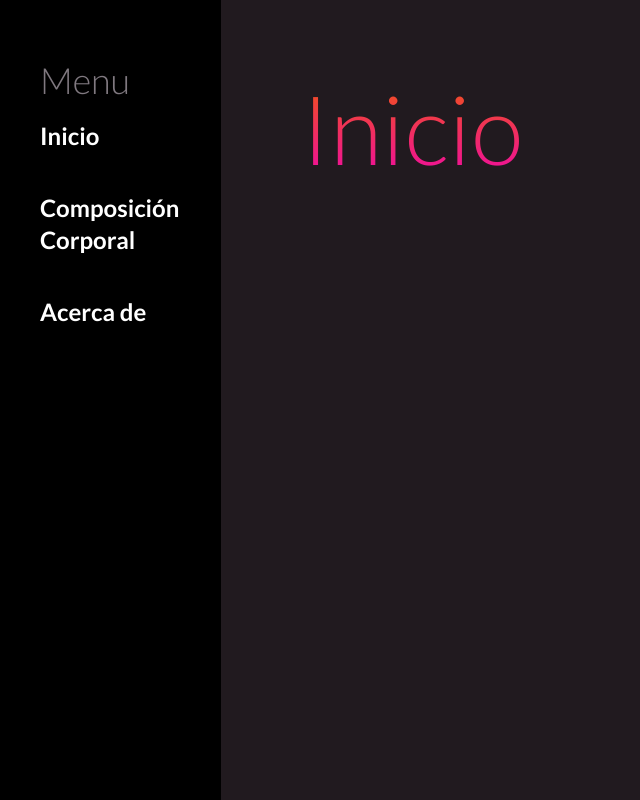
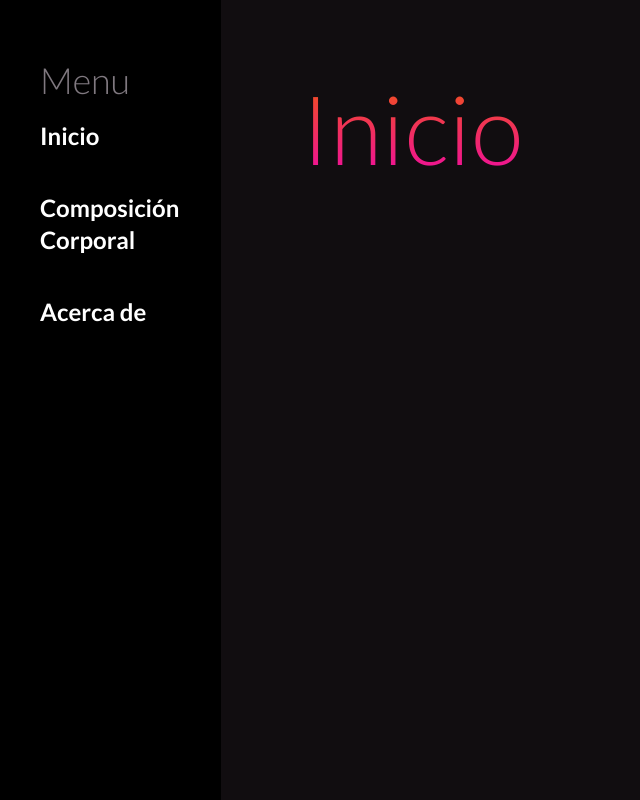
Before and after one commit to Miwi64/Dashboard, a Next.js app: page / in a window 1280 px wide. Shown: the whole page, without its empty margins (0-640 px from the left). Built offline with nearby package versions, Linux system fonts and the light colour scheme.

Commit message:
mejoras de visibilidad

```diff
--- a/tailwind.config.js
+++ b/tailwind.config.js
@@ -16,7 +16,7 @@ module.exports = {
     colors: {
       primary: '#ef0e9d',
       secondary: '#f15417',
-      back: '#211a1f',
+      back: '#110D10',
       subtitle: '#635d63',
       line: '#857f84',
       boxback: '#50414c',
```
